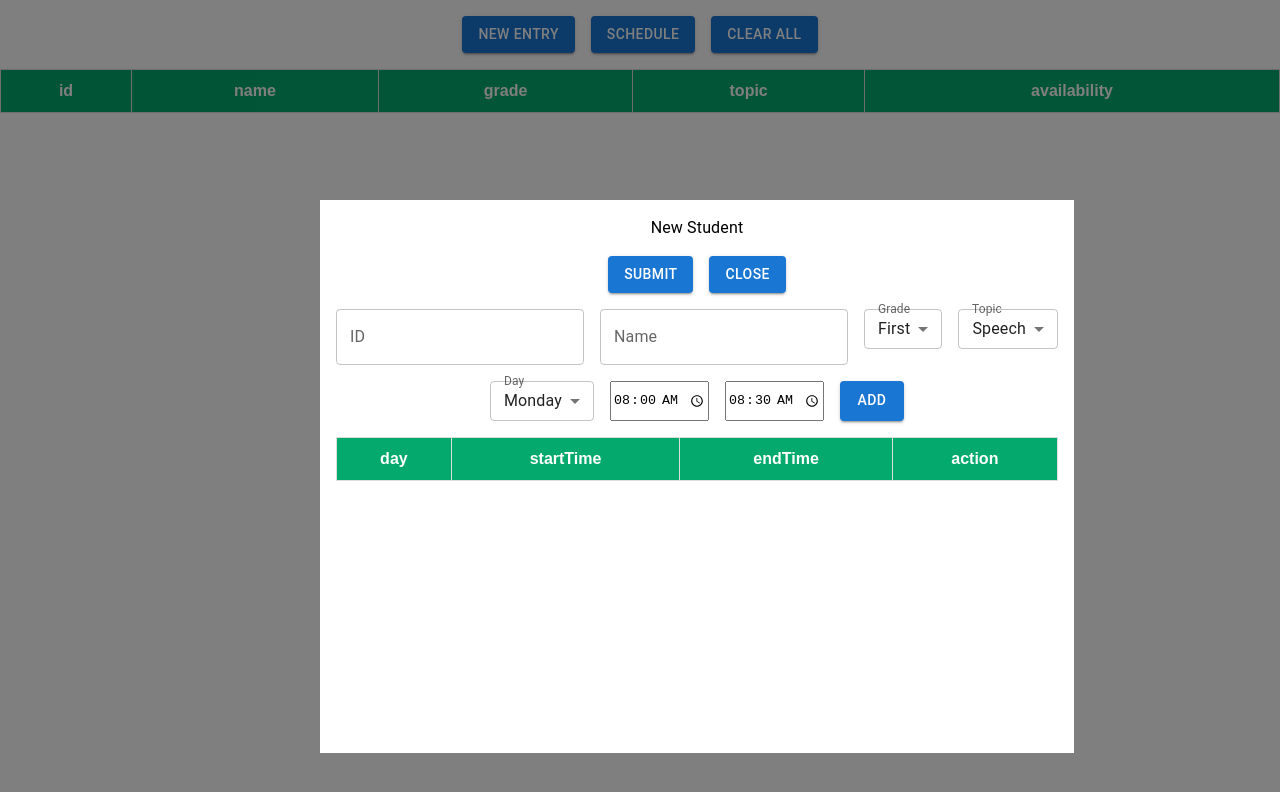
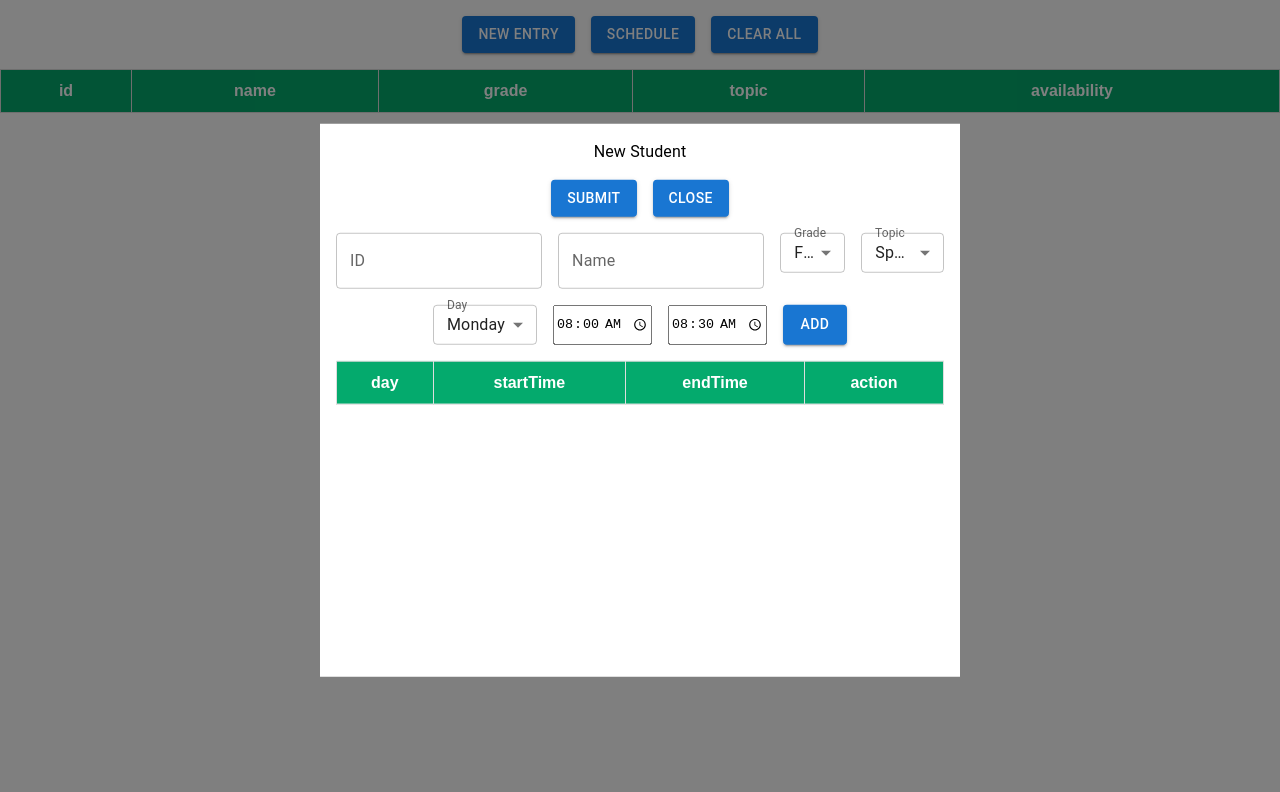
Before and after one commit to ncardenas/scheduler, a React (Create React App) app: page / in a window 1280 px wide. Both pictures are taken after a click on the button "NEW ENTRY". Shown: the top 792 px of the page. Built offline with nearby package versions, Linux system fonts and the light colour scheme.

Commit message:
modal pop is centered

```diff
--- a/src/App.js
+++ b/src/App.js
@@ -42,8 +42,9 @@ function App() {
           sx={{
             backgroundColor: 'background.paper',
             position: 'absolute',
-            top: '25%',
-            left: '25%',
+            top: '50%',
+            left: '50%',
+            transform: 'translate(-50%, -50%)',
           }}
         >
           <Form
```
